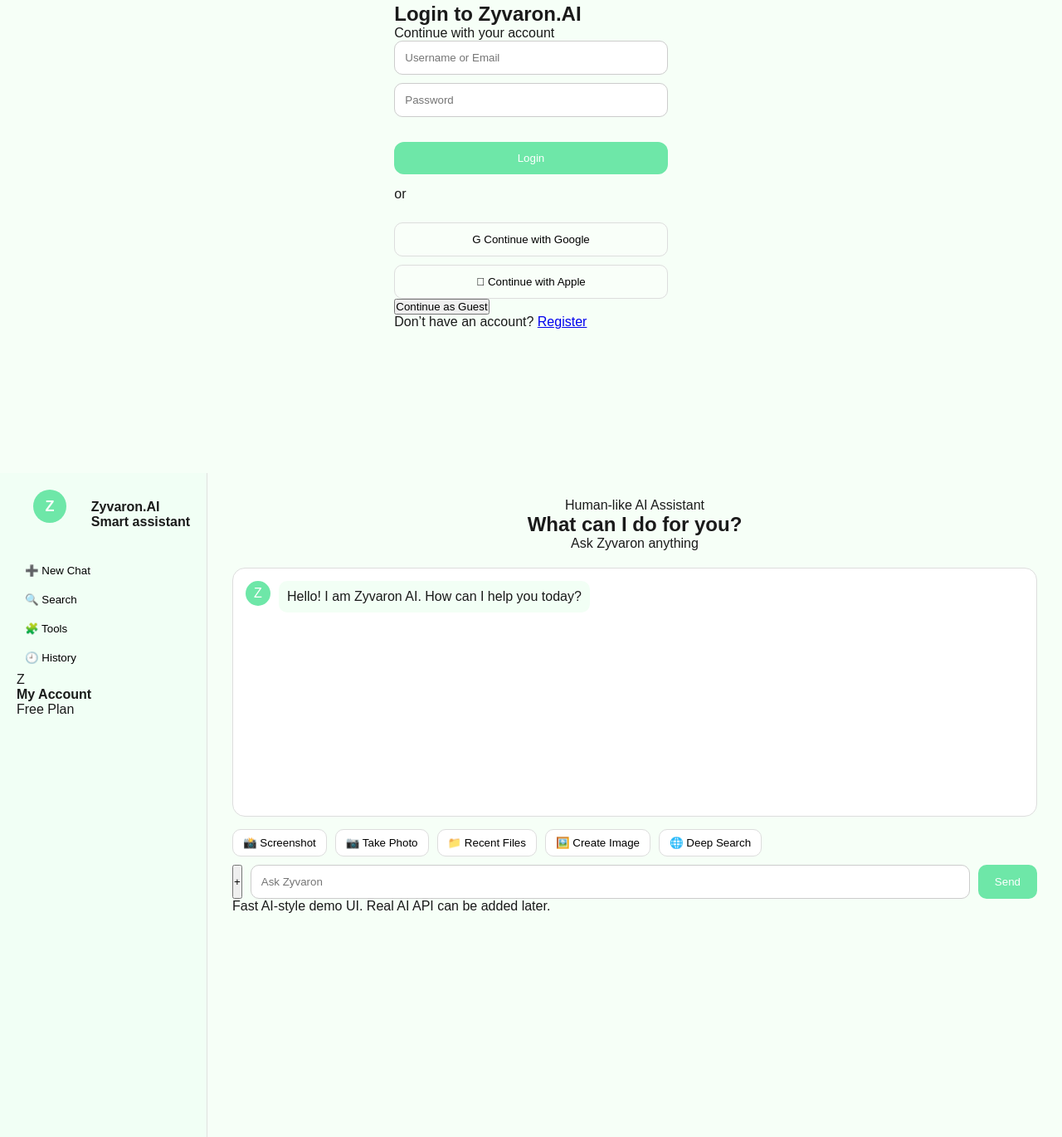
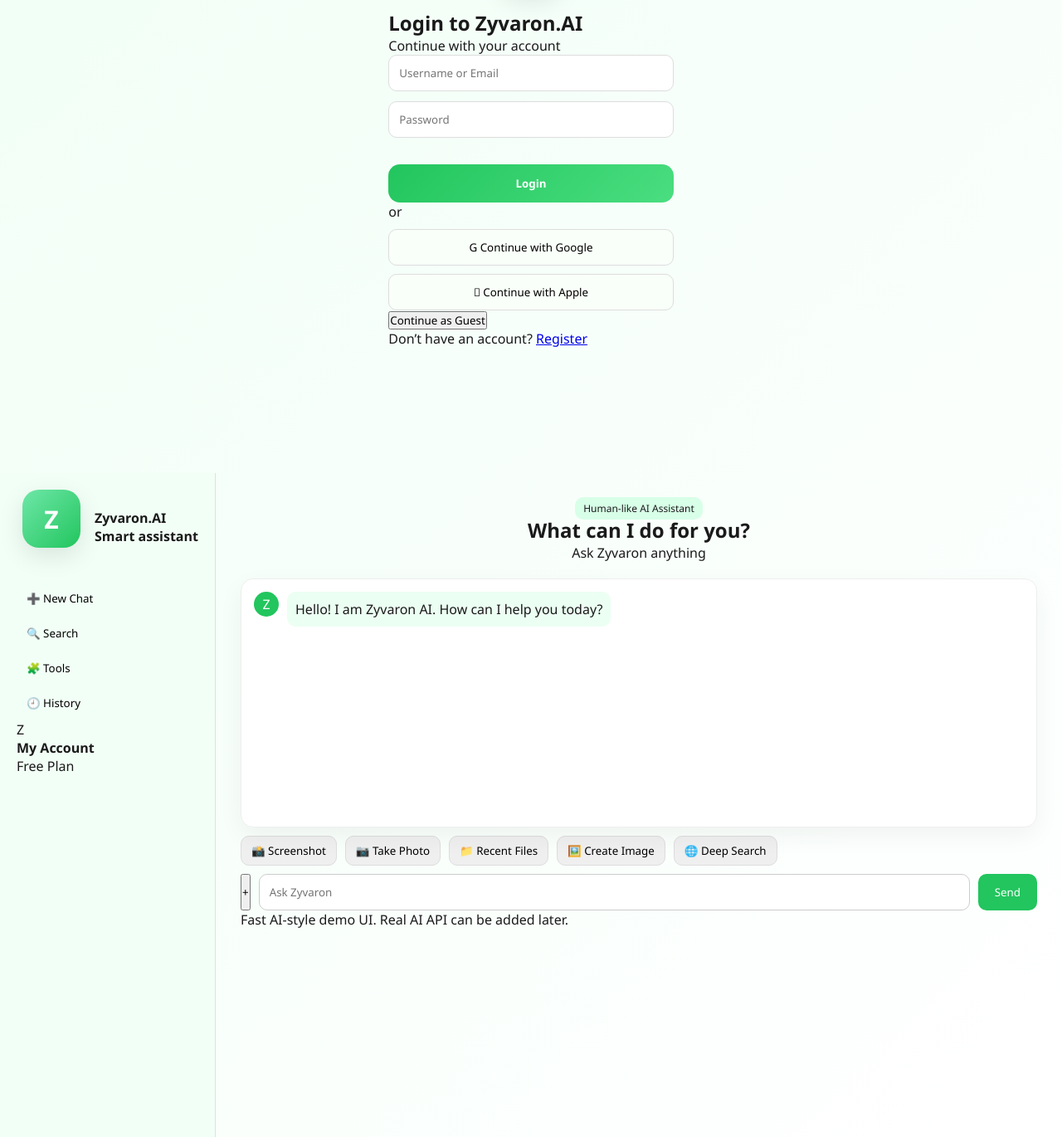
Before and after one commit to zyvaroncoin-ui/zyvaron-ai, a plain HTML site: page index.html in a window 1280 px wide. Shown: the part 1030-2400 px from the top of the page at 83% size. Drawn offline with Linux system fonts and the light colour scheme.

Commit message:
Refactor style.css with new design and layout

```diff
--- a/style.css
+++ b/style.css
@@ -1,41 +1,59 @@
+/* Reset */
 * {
   margin: 0;
   padding: 0;
   box-sizing: border-box;
-  font-family: Arial, sans-serif;
+  font-family: "Segoe UI", sans-serif;
 }
 
 body {
-  background: #f6fff7;
+  background: linear-gradient(135deg, #ecfff3, #ffffff);
   color: #1a1a1a;
+  overflow-x: hidden;
 }
 
 .hidden {
   display: none;
 }
 
-/* Welcome */
+/* ===== 3D GLOBAL ===== */
+.welcome-card,
+.login-box,
+.sidebar,
+.chat-box {
+  transform-style: preserve-3d;
+  transition: all 0.3s ease;
+}
+
+.welcome-card:hover,
+.login-box:hover,
+.chat-box:hover {
+  transform: translateY(-5px) scale(1.02);
+}
+
+/* ===== WELCOME ===== */
 .welcome-screen {
   height: 100vh;
   display: flex;
+  justify-content: center;
   align-items: center;
-  justify-content: center;
-  background: linear-gradient(135deg, #e8fff0, #ffffff);
+  background: radial-gradient(circle, #dfffe9, #ffffff);
 }
 
 .welcome-card {
+  padding: 50px;
+  border-radius: 25px;
   text-align: center;
-  padding: 40px;
-  border-radius: 20px;
-  background: white;
-  box-shadow: 0 20px 50px rgba(0,0,0,0.08);
-  animation: fadeIn 1s ease;
+  background: rgba(255,255,255,0.9);
+  box-shadow: 0 30px 80px rgba(0,0,0,0.1);
+  backdrop-filter: blur(10px);
+  animation: float 4s infinite ease-in-out;
 }
 
 .logo-mark {
   width: 70px;
   height: 70px;
-  background: #6ee7a8;
+  background: linear-gradient(135deg, #6ee7a8, #22c55e);
   color: white;
   font-size: 30px;
   border-radius: 20px;
@@ -43,29 +61,25 @@ body {
   align-items: center;
   justify-content: center;
   margin: 0 auto 20px;
-}
-
-.logo-mark.small {
-  width: 40px;
-  height: 40px;
-  font-size: 18px;
+  box-shadow: 0 10px 30px rgba(0,0,0,0.1);
 }
 
 .primary-btn {
-  padding: 12px 24px;
+  padding: 14px 28px;
   border: none;
-  background: #6ee7a8;
+  background: linear-gradient(135deg, #22c55e, #4ade80);
   color: white;
-  border-radius: 12px;
+  border-radius: 14px;
   cursor: pointer;
   margin-top: 20px;
+  font-weight: bold;
 }
 
 .primary-btn:hover {
-  background: #4fd68f;
+  transform: scale(1.05);
 }
 
-/* Login */
+/* ===== LOGIN ===== */
 .login-screen {
   height: 100vh;
   display: flex;
@@ -74,41 +88,41 @@ body {
 }
 
 .login-box {
-  width: 350px;
-  background: white;
-  padding: 30px;
+  width: 360px;
+  padding: 35px;
   border-radius: 20px;
-  box-shadow: 0 10px 40px rgba(0,0,0,0.1);
-  text-align: center;
+  background: rgba(255,255,255,0.9);
+  box-shadow: 0 20px 60px rgba(0,0,0,0.1);
+  backdrop-filter: blur(10px);
 }
 
 .login-form {
   display: flex;
   flex-direction: column;
-  gap: 10px;
+  gap: 12px;
 }
 
 .login-form input {
   padding: 12px;
-  border: 1px solid #ccc;
   border-radius: 10px;
+  border: 1px solid #ddd;
 }
 
 .social-btn {
   width: 100%;
   padding: 12px;
+  border-radius: 10px;
   border: 1px solid #ddd;
   margin-top: 10px;
-  border-radius: 10px;
+  background: #f9fff9;
   cursor: pointer;
-  background: #f9fff9;
 }
 
-.divider {
-  margin: 15px 0;
+.social-btn:hover {
+  background: #e8fff0;
 }
 
-/* App */
+/* ===== APP ===== */
 .app-screen {
   display: flex;
   height: 100vh;
@@ -116,8 +130,8 @@ body {
 
 /* Sidebar */
 .sidebar {
-  width: 250px;
-  background: #f1fff5;
+  width: 260px;
+  background: #f2fff6;
   padding: 20px;
   border-right: 1px solid #e0e0e0;
 }
@@ -132,12 +146,12 @@ body {
 
 .menu-item {
   width: 100%;
-  padding: 10px;
+  padding: 12px;
   border: none;
   background: transparent;
-  text-align: left;
   border-radius: 10px;
   cursor: pointer;
+  text-align: left;
 }
 
 .menu-item:hover {
@@ -150,19 +164,28 @@ body {
   padding: 30px;
 }
 
+/* Hero */
 .hero {
   text-align: center;
   margin-bottom: 20px;
 }
 
+.tag {
+  background: #d8ffe8;
+  padding: 5px 10px;
+  border-radius: 10px;
+  font-size: 12px;
+}
+
+/* Chat */
 .chat-box {
   height: 300px;
   overflow-y: auto;
-  border: 1px solid #ddd;
+  background: white;
   border-radius: 15px;
   padding: 15px;
-  background: white;
-  margin-bottom: 15px;
+  border: 1px solid #eee;
+  box-shadow: 0 10px 30px rgba(0,0,0,0.05);
 }
 
 /* Messages */
@@ -175,7 +198,7 @@ body {
   width: 30px;
   height: 30px;
   border-radius: 50%;
-  background: #6ee7a8;
+  background: #22c55e;
   color: white;
   display: flex;
   align-items: center;
@@ -184,9 +207,9 @@ body {
 
 .message-bubble {
   padding: 10px;
+  margin-left: 10px;
   border-radius: 10px;
-  margin-left: 10px;
-  background: #f2fff5;
+  background: #ecfff3;
 }
 
 .user-message {
@@ -194,7 +217,7 @@ body {
 }
 
 .user-message .message-bubble {
-  background: #6ee7a8;
+  background: #22c55e;
   color: white;
 }
 
@@ -203,14 +226,13 @@ body {
   display: flex;
   gap: 10px;
   flex-wrap: wrap;
-  margin-bottom: 10px;
+  margin: 10px 0;
 }
 
 .tool-row button {
   padding: 8px 12px;
+  border-radius: 10px;
   border: 1px solid #ddd;
-  background: white;
-  border-radius: 10px;
   cursor: pointer;
 }
 
@@ -229,15 +251,24 @@ body {
 
 .send-btn {
   padding: 12px 20px;
-  background: #6ee7a8;
+  background: #22c55e;
+  color: white;
+  border-radius: 10px;
   border: none;
-  border-radius: 10px;
-  color: white;
-  cursor: pointer;
 }
 
-/* Animation */
-@keyframes fadeIn {
-  from {opacity: 0; transform: translateY(20px);}
-  to {opacity: 1; transform: translateY(0);}
+/* ===== 3D FLOAT ANIMATION ===== */
+@keyframes float {
+  0%,100% { transform: translateY(0px); }
+  50% { transform: translateY(-10px); }
 }
+
+/* ===== MOBILE ===== */
+@media(max-width:768px){
+  .app-screen{
+    flex-direction: column;
+  }
+  .sidebar{
+    width: 100%;
+  }
+}
```
